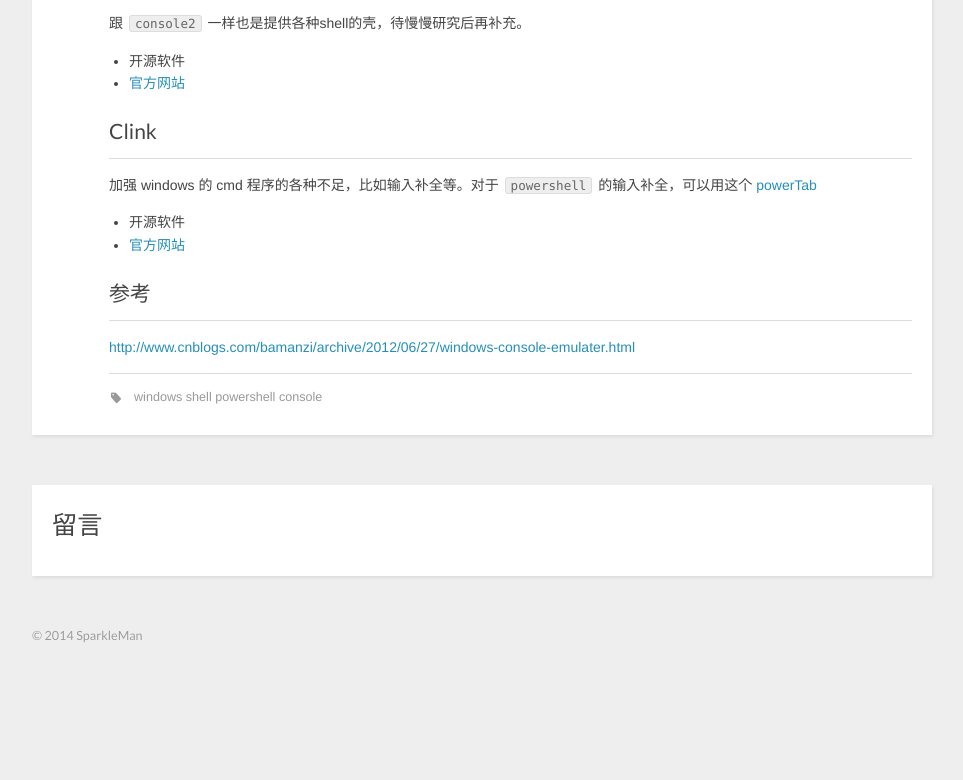
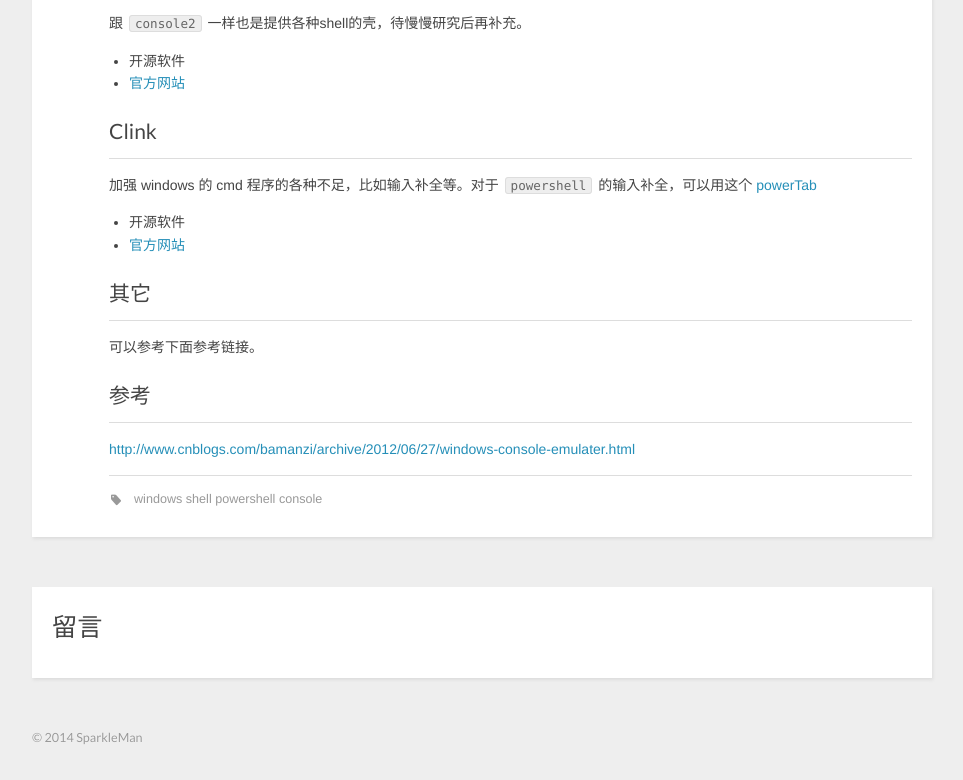
Before and after one commit to SparkleMan/blog, a plain HTML site: page 2014/05/10/enhance-window-console/index.html in a window 1280 px wide. Shown: the part 998-1778 px from the top of the page, without its empty margins (8-971 px from the left). Before the commit the page ends 1694 px from the top, so only its background shows below. Drawn offline with nearby package versions, Linux system fonts and the light colour scheme.

Commit message:
Site updated: 2014-05-10 13:27:57

```diff
--- a/2014/05/10/enhance-window-console/index.html
+++ b/2014/05/10/enhance-window-console/index.html
@@ -111,6 +111,8 @@
 <li>开源软件</li>
 <li><a href="http://mridgers.github.io/clink/" target="_blank">官方网站</a></li>
 </ul>
+<h2 id="-">其它</h2>
+<p>可以参考下面参考链接。</p>
 <h2 id="-">参考</h2>
 <p><a href="http://www.cnblogs.com/bamanzi/archive/2012/06/27/windows-console-emulater.html" target="_blank"><a href="http://www.cnblogs.com/bamanzi/archive/2012/06/27/windows-console-emulater.html">http://www.cnblogs.com/bamanzi/archive/2012/06/27/windows-console-emulater.html</a></a></p>
 
```
Also changed, not shown: archives/2014/05/index.html (+2 -0 lines), archives/2014/index.html (+2 -0 lines), archives/index.html (+2 -0 lines), index.html (+2 -0 lines), tags/windows shell powershell console/index.html (+2 -0 lines).
